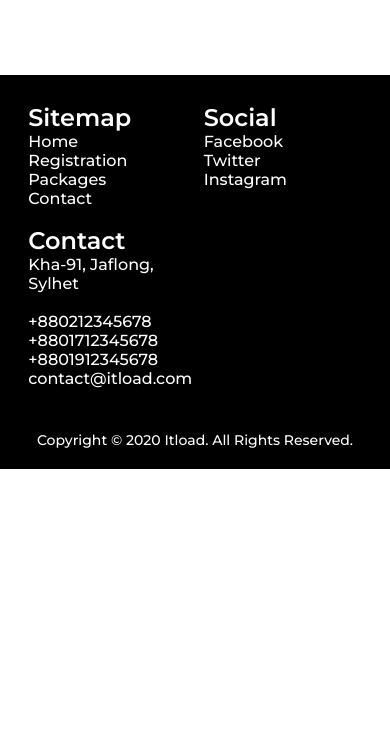
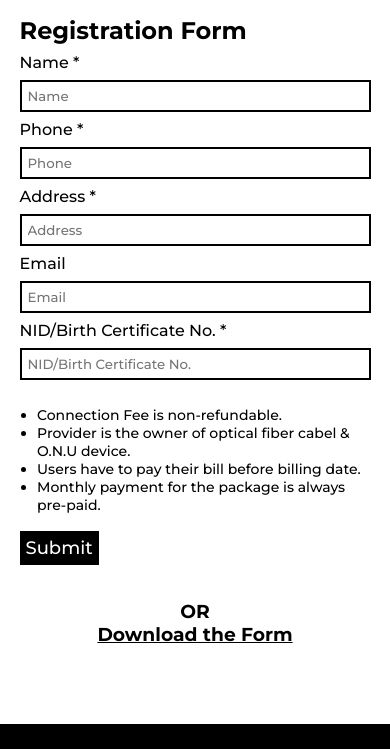
Before and after one commit to safin-sys/Itload, a plain HTML site: page reg.html in a window 390 px wide. Shown: the part 63-812 px from the top of the page. Drawn offline with Linux system fonts and the light colour scheme.

Commit message:
firebase gone, google forms added, reg mobile view

```diff
--- a/reg.html
+++ b/reg.html
@@ -20,6 +20,39 @@
             </ul>
         </nav>
     </header>
+
+    <main class="regmain">
+        <h2 class="reglabel">Registration Form</h2>
+        <div class="form-container">
+            <form action="https://docs.google.com/forms/u/0/d/e/1FAIpQLSdj_X_AxFiuDNnH80S-ytC8Fc7zOOzGwNgBFBmqTl-JYy0YTQ/formResponse" target="_self" method="POST" id="mG61Hd" jsmodel="TOfxwf Q91hve" data-response="%.@.[]]" data-first-entry="0" data-last-entry="5" data-is-first-page="true">
+
+                <label for="name">Name *</label>
+                <input type="text" name="entry.672410402" placeholder="Name" required>
+
+                <label for="phone">Phone *</label>
+                <input type="tel" name="entry.692598886" placeholder="Phone" required>
+
+                <label for="address">Address *</label>
+                <input type="text" name="entry.1326523723" placeholder="Address" required>
+
+                <label for="email">Email</label>
+                <input type="email" name="entry.459487516" placeholder="Email">
+
+                <label for="nid">NID/Birth Certificate No. *</label>
+                <input type="number" name="entry.1775795306" placeholder="NID/Birth Certificate No." required>
+
+                <ul class="terms">
+                    <li>Connection Fee is non-refundable.</li>
+                    <li>Provider is  the owner of optical fiber cabel & O.N.U device.</li>
+                    <li>Users have to pay their bill before billing date.</li>
+                    <li>Monthly payment for the package is always pre-paid.</li>
+                </ul>
+                <button type="submit" class="regsubmit">Submit</button>
+            </form>
+
+            <h3 class="regdownload">OR<br><a href="#">Download the Form</a></h3>
+        </div>
+    </main>
 
     <footer>
         <section class="sitemap">
--- a/style/style.scss
+++ b/style/style.scss
@@ -300,3 +300,49 @@ Desktop
 
     }
 }
+
+
+/*****************************************************************************************
+                                         REGISTRATION PAGE
+*****************************************************************************************/
+.reglabel {
+    width: 90%;
+    margin: 5% auto auto auto;
+}
+
+.form-container {
+    display: flex;
+    flex-direction: column;
+    width: 90%;
+    margin: 2% auto auto auto;
+    form {
+        input {
+            width: 90vw;
+            border: solid black 2px;
+            padding: 6px;
+            margin: 8px 0;
+        }
+
+        .terms {
+            font-size: 14px;
+            margin: 5% auto 5% 5%;
+        }
+
+        .regsubmit {
+            border: none;
+            background-color: black;
+            color: white;
+            font-weight: 500;
+            font-size: 18px;
+            padding: 6px;
+        }
+    }
+
+    .regdownload {
+        text-align: center;
+        margin-top: 10%;
+        a {
+            color: black;
+        }
+    }
+}
```
Also changed, not shown: 404.html (deleted, +0 -33 lines), index.html (+0 -11 lines), firebase.json (deleted), style/style.css, 2 other files.
